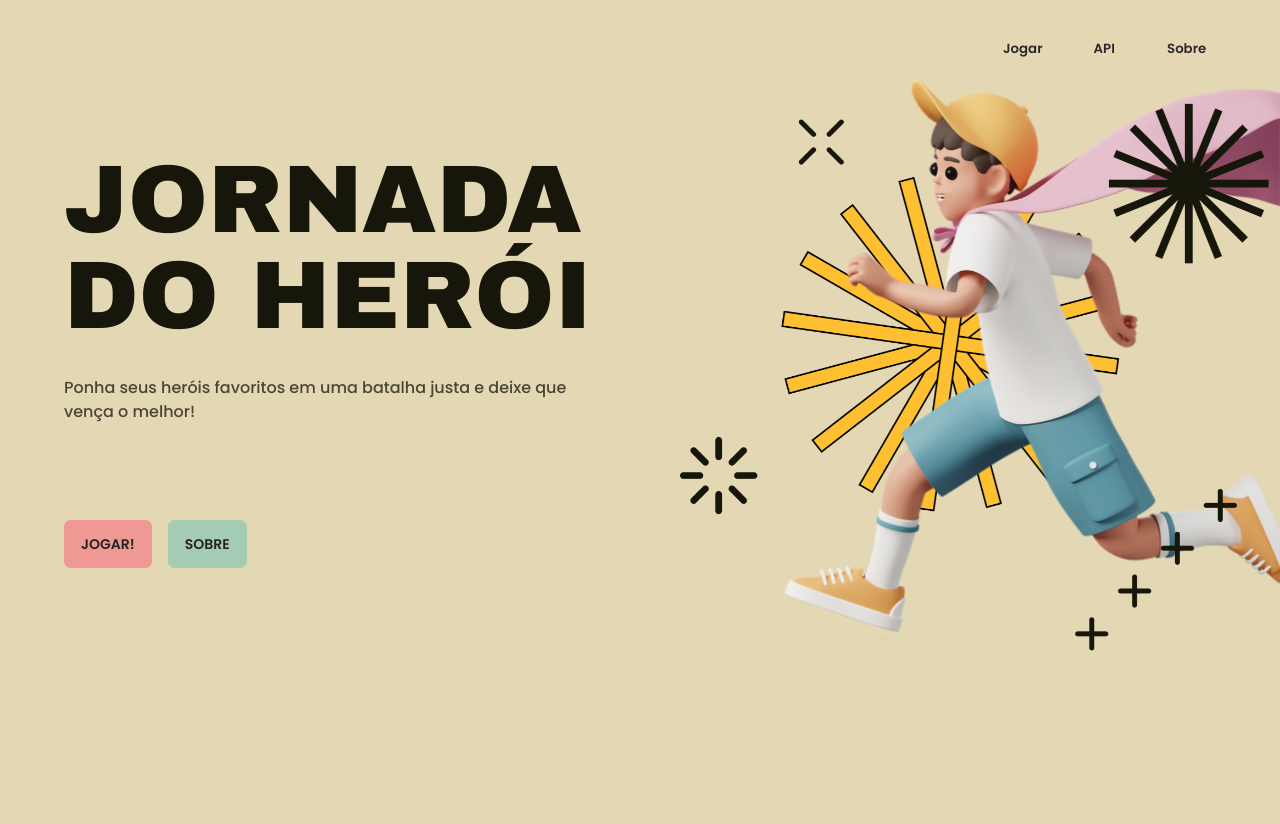
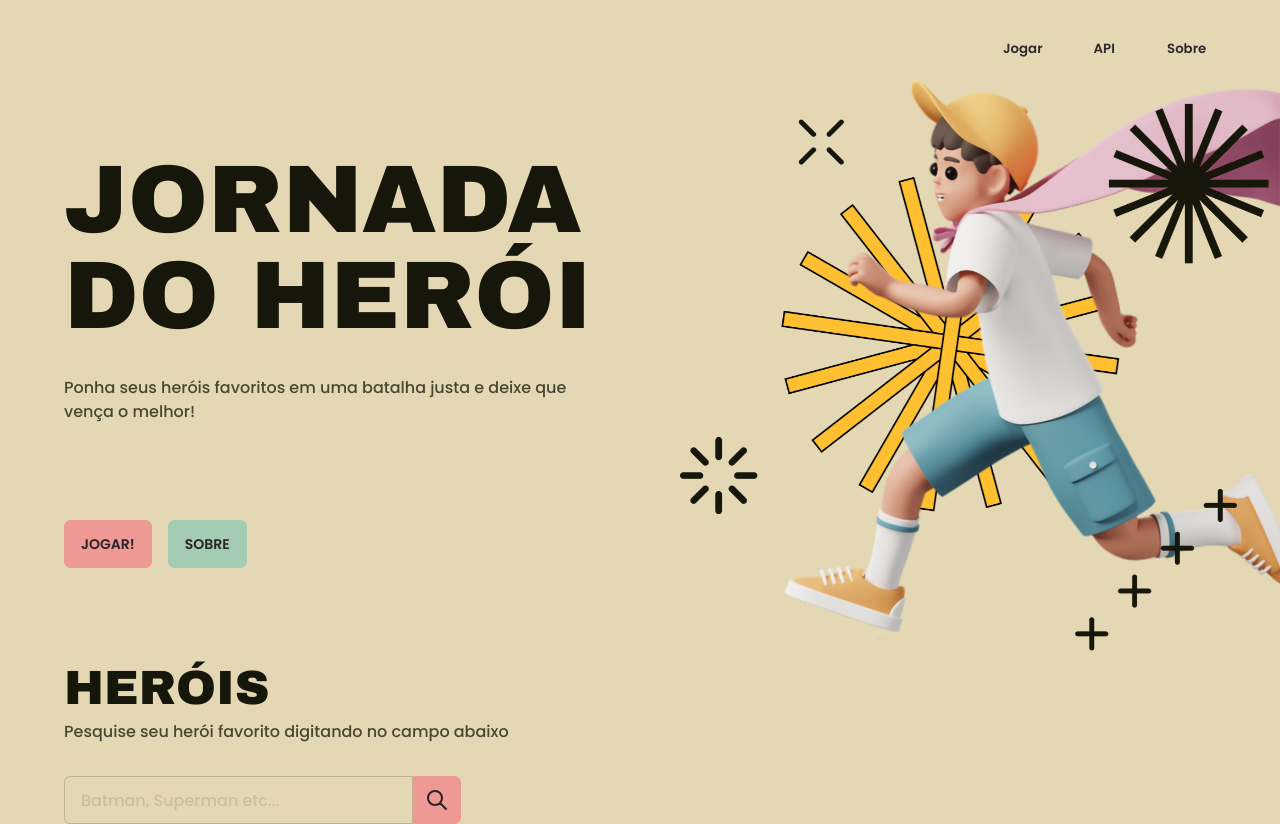
Before and after one commit to fnandesrafael/azapfy-challenge, a Next.js app: page / in a window 1280 px wide. Before the commit the page ends 800 px from the top, so only its background shows below. Built offline with nearby package versions, Linux system fonts and the light colour scheme.

Commit message:
feat: SearchBar component

```diff
--- a/src/app/page.tsx
+++ b/src/app/page.tsx
@@ -1,5 +1,6 @@
 import Hero from '@/components/Hero';
 import Navigator from '@/components/Navigator';
+import SearchBar from '@/components/SearchBar';
 
 export default function Home() {
   return (
@@ -10,6 +11,17 @@ export default function Home() {
       </Navigator.Root>
 
       <Hero />
+
+      <section className="container mt-24 px-[5vw]">
+        <div className="flex flex-col">
+          <h1 className="mb-2 font-head text-5xl uppercase">Heróis</h1>
+          <p className="mb-8 opacity-75">
+            Pesquise seu herói favorito digitando no campo abaixo
+          </p>
+
+          <SearchBar />
+        </div>
+      </section>
     </main>
   );
 }
--- /dev/null
+++ b/src/components/SearchBar/index.tsx
@@ -0,0 +1,29 @@
+import React from 'react';
+
+export default function SearchBar() {
+  return (
+    <div className="input-group">
+      <input
+        type="text"
+        placeholder="Batman, Superman etc..."
+        className="input input-bordered placeholder:text-[#16160a20] focus:outline-none"
+      />
+      <button className="btn btn-square btn-primary">
+        <svg
+          xmlns="http://www.w3.org/2000/svg"
+          className="h-6 w-6"
+          fill="none"
+          viewBox="0 0 24 24"
+          stroke="currentColor"
+        >
+          <path
+            strokeLinecap="round"
+            strokeLinejoin="round"
+            strokeWidth="2"
+            d="M21 21l-6-6m2-5a7 7 0 11-14 0 7 7 0 0114 0z"
+          />
+        </svg>
+      </button>
+    </div>
+  );
+}
```
